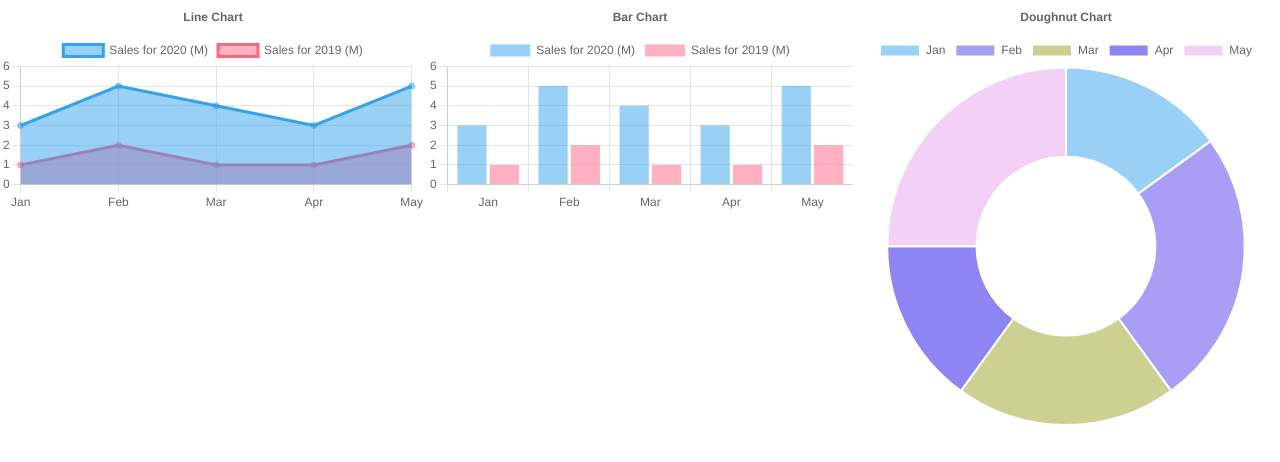
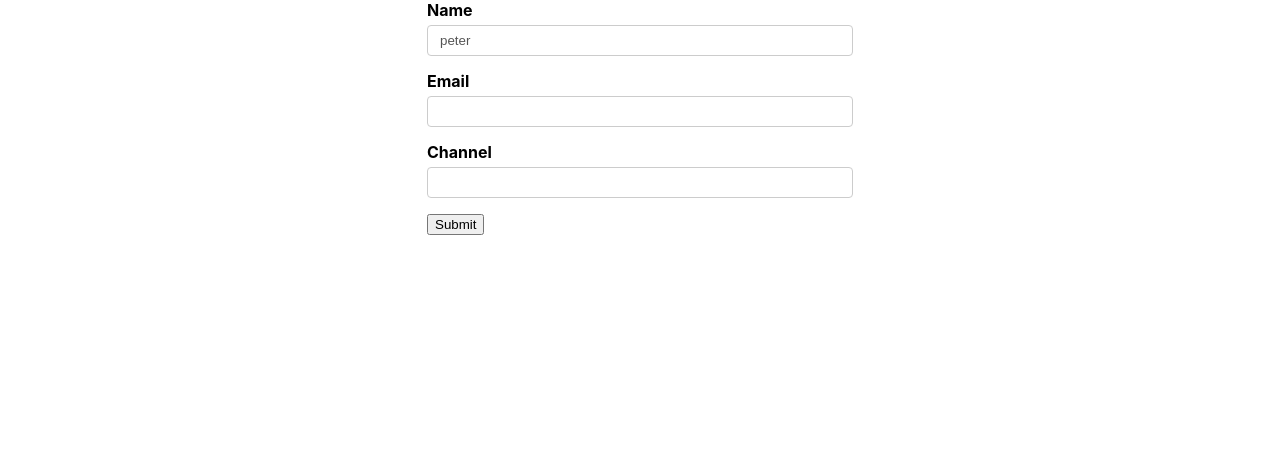
Before and after one commit to sunmughan/reactjs-tuts, a React (Create React App) app in the folder reactjs-codeevo/: page / in a window 1280 px wide. Shown: the top 462 px of the page. Built offline with nearby package versions, Linux system fonts and the light colour scheme.

Commit message:
Completed 3 parts from the practical react tutorial series.

```diff
--- a/reactjs-codeevo/package.json
+++ b/reactjs-codeevo/package.json
@@ -11,6 +11,7 @@
     "@tippyjs/react": "^4.2.6",
     "axios": "^0.27.2",
     "chart.js": "^3.9.1",
+    "formik": "^2.2.9",
     "react": "^18.2.0",
     "react-chartjs-2": "^4.3.1",
     "react-color": "^2.19.3",
--- a/reactjs-codeevo/src/App.js
+++ b/reactjs-codeevo/src/App.js
@@ -1,7 +1,8 @@
 import React, { Component } from "react";
 // import ReactBasics from "./components/react-basics/ReactBasics";
 // import ReactHooks from "./components/react-hooks/ReactHooks";
-import ReactPractical from "./components/react-practical/ReactPractical";
+// import ReactPractical from "./components/react-practical/ReactPractical";
+import ReactFormik from "./components/react-formik/ReactFormik";
 
 class App extends Component {
   render() {
@@ -14,7 +15,10 @@ class App extends Component {
         {/* <ReactHooks /> */}
 
         {/* PRACTICAL REACT JS */}
-        <ReactPractical />
+        {/* <ReactPractical /> */}
+
+        {/* FORMIK IN REACT JS */}
+        <ReactFormik />
       </div>
     );
   }
--- /dev/null
+++ b/reactjs-codeevo/src/components/react-formik/ReactFormik.js
@@ -0,0 +1,14 @@
+// FORMIK IN REACT JS
+import React from "react";
+import YouTubeForm from "./simple-yt-form/YouTubeForm";
+
+const ReactFormik = () => {
+  return (
+    <>
+      {/* SIMPLE FORM IN REACT JS */}
+      <YouTubeForm />
+    </>
+  );
+};
+
+export default ReactFormik;
--- /dev/null
+++ b/reactjs-codeevo/src/components/react-formik/simple-yt-form/YouTubeForm.js
@@ -0,0 +1,58 @@
+// SIMPLE FORM IN REACT JS
+import React from "react";
+import styles from "./YouTubeForm.module.css";
+import { useFormik } from "formik";
+
+const YouTubeForm = () => {
+  const formik = useFormik({
+    initialValues: {
+      name: "peter",
+      email: "",
+      channel: "",
+    },
+  });
+
+  console.log(formik.values);
+
+  return (
+    <div className={styles.youtubeFormContainer}>
+      <form>
+        <div>
+          <label htmlFor="name">Name</label>
+          <input
+            type={"text"}
+            id="name"
+            name="name"
+            onChange={formik.handleChange}
+            value={formik.values.name}
+          />
+        </div>
+        <div>
+          <label htmlFor="email">Email</label>
+          <input
+            type={"email"}
+            id="email"
+            name="email"
+            onChange={formik.handleChange}
+            value={formik.values.email}
+          />
+        </div>
+        <div>
+          <label htmlFor="channel">Channel</label>
+          <input
+            type={"text"}
+            id="channel"
+            name="channel"
+            onChange={formik.handleChange}
+            value={formik.values.channel}
+          />
+        </div>
+        <div>
+          <button type="submit">Submit</button>
+        </div>
+      </form>
+    </div>
+  );
+};
+
+export default YouTubeForm;
--- /dev/null
+++ b/reactjs-codeevo/src/components/react-formik/simple-yt-form/YouTubeForm.module.css
@@ -0,0 +1,26 @@
+.youtubeFormContainer {
+  display: flex;
+  justify-content: center;
+  align-items: center;
+}
+
+label {
+  font-weight: bold;
+  display: flex;
+  margin-bottom: 5px;
+}
+
+input[type="text"],
+input[type="email"] {
+  display: block;
+  width: 400px;
+  padding: 6px 12px;
+  font-size: 14;
+  line-height: 1.28342;
+  color: #555;
+  background-color: #fff;
+  background-image: none;
+  border: 1px solid #ccc;
+  border-radius: 4px;
+  margin-bottom: 15px;
+}
```
Also changed, not shown: 1 other file (tests, documents, lock files or other folders).
